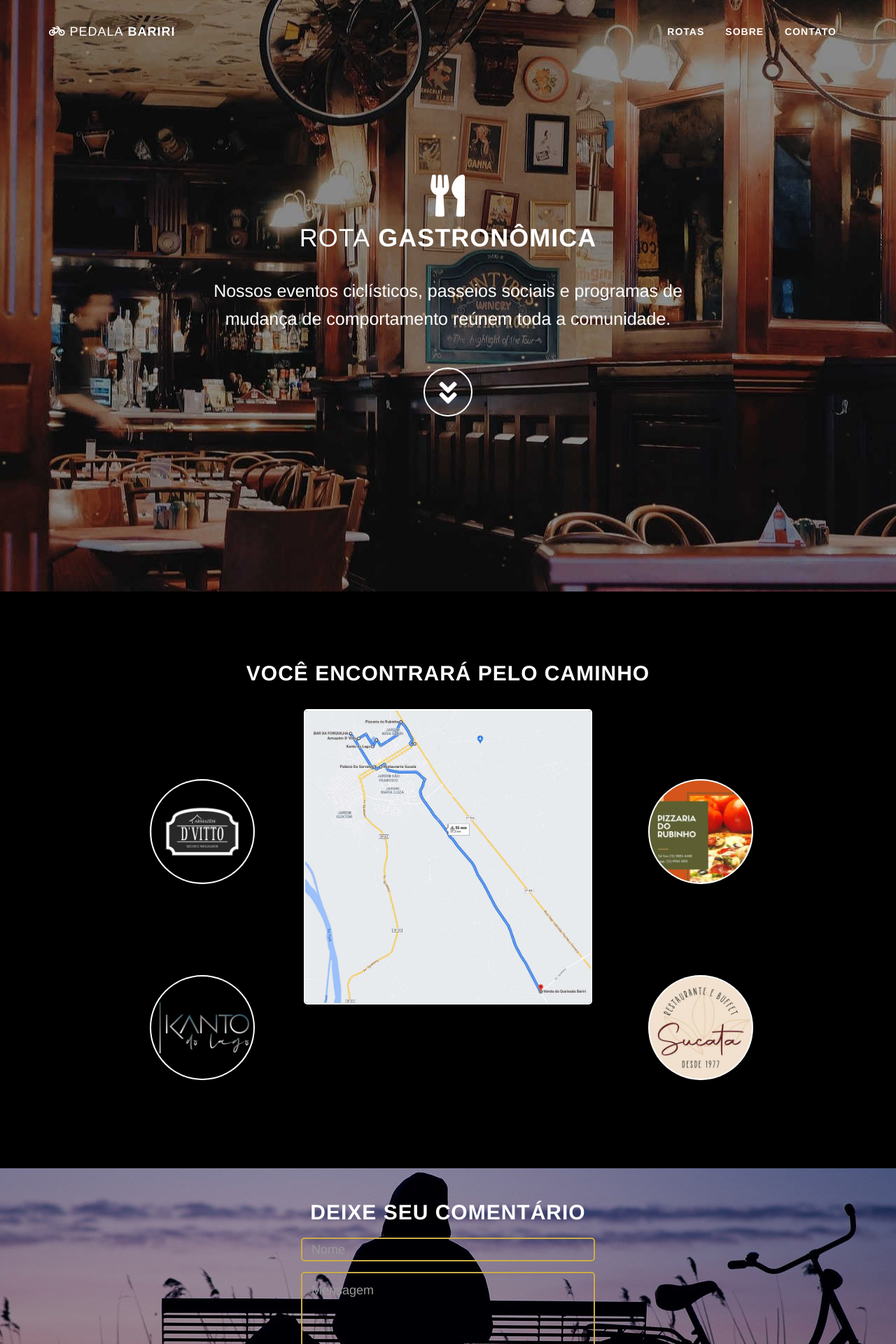
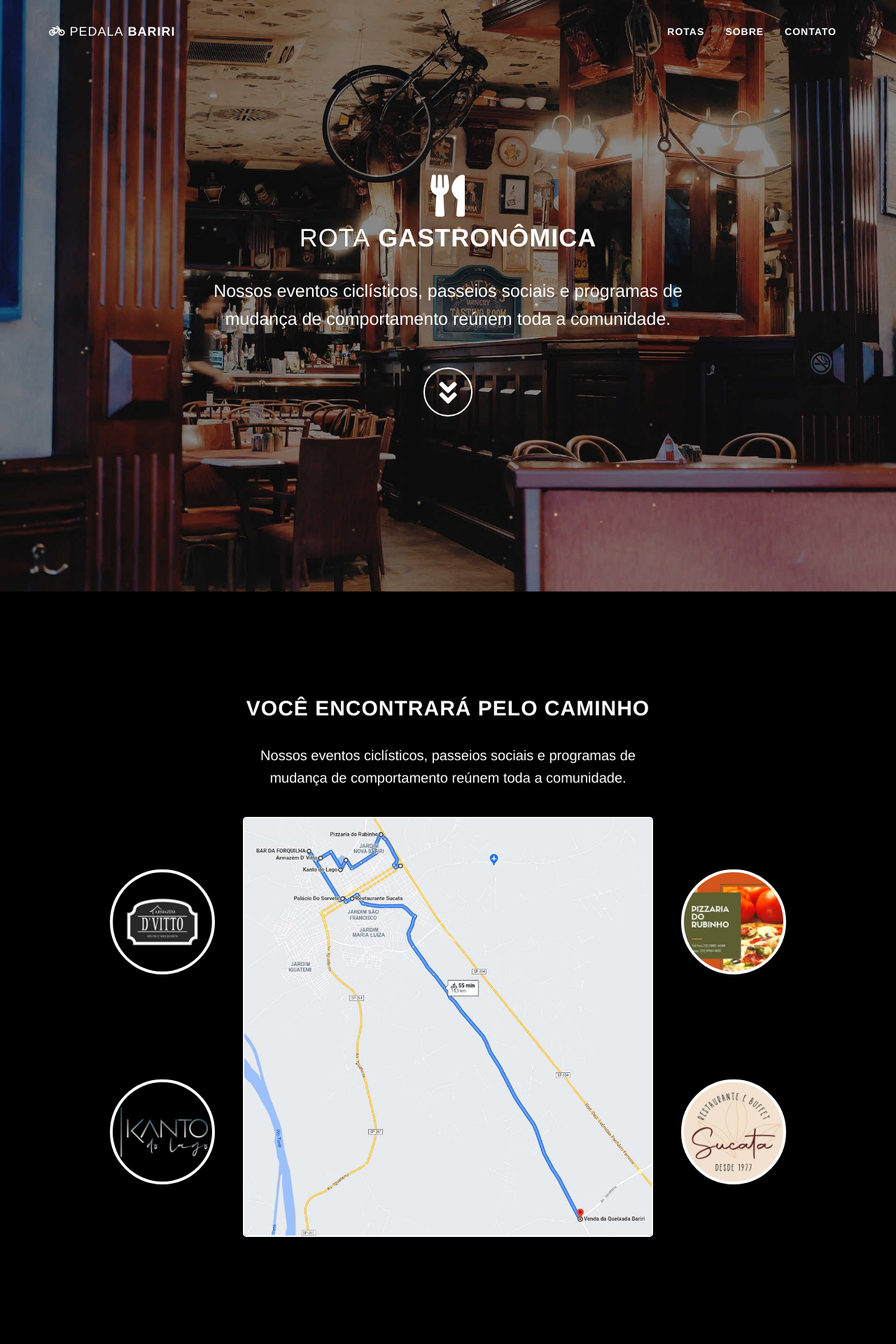
Before and after one commit to univesp-bariri/pedala-bariri, a Flask app: page /gastronomica in a window 1280 px wide. Shown: the top 1920 px of the page at 70% size. Run offline with Flask 2, Linux system fonts and the light colour scheme; data comes from the database, SQL or seed files in the repository; both versions use the stored data as it was after the commit; some libraries are stand-ins or nearby versions.

Commit message:
Fix layout II

```diff
--- a/app.py
+++ b/app.py
@@ -37,7 +37,7 @@ email_settings = {
     "MAIL_PORT": 465,
     "MAIL_USE_TLS": False,
     "MAIL_USE_SSL": True,
-    "MAIL_USERNAME": 'MAIL_USERNAME',
+    "MAIL_USERNAME": 'MAIL_USER',
     "MAIL_PASSWORD": 'MAIL_PASSWORD'
 }
 
--- a/static/css/style.css
+++ b/static/css/style.css
@@ -141,19 +141,57 @@ a:focus {
     -moz-background-size: cover;
     background-size: cover;
     -o-background-size: cover;
-
 }
 
 .intro-gastro {
+    display: table;
+    width: 100%;
+    height: 100%;
+    margin: 0px;
+    border: 0;
+    padding: 100px 0;
+    text-align: center;
+    color: #fff;
     background: url(../img/intro-bg-gastro.jpg) no-repeat center scroll;
+    background-color: #000;
+    -webkit-background-size: cover;
+    -moz-background-size: cover;
+    background-size: cover;
+    -o-background-size: cover;
 }
 
 .intro-cultural {
+    display: table;
+    width: 100%;
+    height: 100%;
+    margin: 0px;
+    border: 0;
+    padding: 100px 0;
+    text-align: center;
+    color: #fff;
     background: url(../img/intro-bg-cultural.jpg) no-repeat center scroll;
+    background-color: #000;
+    -webkit-background-size: cover;
+    -moz-background-size: cover;
+    background-size: cover;
+    -o-background-size: cover;
 }
 
 .intro-rural {
+    display: table;
+    width: 100%;
+    height: 100%;
+    margin: 0px;
+    border: 0;
+    padding: 100px 0;
+    text-align: center;
+    color: #fff;
     background: url(../img/intro-bg-rural.jpg) no-repeat center scroll;
+    background-color: #000;
+    -webkit-background-size: cover;
+    -moz-background-size: cover;
+    background-size: cover;
+    -o-background-size: cover;
 }
 
 .intro-body {
@@ -258,10 +296,6 @@ a:focus {
     }
 }
 
-.content-section {
-    padding-top: 100px;
-}
-
 .about-section {
     width: 100%;
     padding: 50px 0;
@@ -297,10 +331,6 @@ a:focus {
 
 }
 
-#about {
-    padding-top: 150px;
-}
-
 .btn {
     text-transform: uppercase;
     font-family: Montserrat,"Helvetica Neue",Helvetica,Arial,sans-serif;
@@ -333,13 +363,13 @@ a:focus {
     margin-top: 0;
 }
 
-@media(max-width:1199px) {
+@media(max-width:1070px) {
     ul.banner-social-buttons {
         margin-top: 15px;
     }
 }
 
-@media(max-width:767px) {
+@media(max-width:1070px) {
     ul.banner-social-buttons>li {
         display: block;
         margin-bottom: 20px;
@@ -406,7 +436,10 @@ canvas{
 }
 
 #route {
-    padding-top: 100px;
+    padding: 150px 0;
+    width: 100%;
+    margin-left: 0;
+
 }
 
 .images {
@@ -424,18 +457,24 @@ canvas{
 
 .row-image {
     width: 100%;
-    margin: 0;
+    margin: 0 40px;
 }
 
-#route {
+.row, .col-lg-offset-2{
     width: 100%;
-    margin-left: 0;
+    margin: 0%;
 }
 
-#route p {
+.route-section {
     margin: 0 auto;
-    width: 50%;
-    padding-bottom: 40px;;
+    padding-bottom: 80px;
+}
+
+.routes-images p {
+    margin: 0 auto;
+    padding: 20px 0 40px 0px;
+    color: #FFF;
+    width: 350px;
 }
 
 @import url(https://fonts.googleapis.com/css?family=Montserrat:400,700);
@@ -486,18 +525,15 @@ textarea {
 
 [type="button"] {
     font-family: 'Montserrat', Arial, Helvetica, sans-serif;
-    width: 100%;
-    background:#ccad49;
     border-radius:5px;
     border:0;
     cursor:pointer;
     color:white;
     font-size:24px;
-    padding-top:10px;
-    padding-bottom:10px;
     transition: all 0.3s;
-    margin-top:-4px;
+    margin: 5px 10px 0 10px;
     font-weight:700;
+    padding: 0;
   }
 
 #btn-send-loader {
@@ -519,17 +555,18 @@ textarea {
     margin-top: 50px;
 }
 
-#route {
-    margin-bottom: 150px;
-}
-
 .routes-images {
-    display: ruby;
+    display: flex;
+    flex-wrap: wrap;
+    position: relative;
+    width: 100%;
+    justify-content: center;
+    padding-top: 40px;
 }
 
 .routes-images img {
     width: 300px;
-    margin: 0 20px;
+    margin: 0 60px;
     border: 2px solid #FFF;
 }
 
@@ -663,7 +700,8 @@ textarea.form-control {
 }
 
 .container-gastro img, .container-cultural img, .container-rural img {
-    width: 50%;
+    height: 600px;
+    width: auto;
     margin: 0;
     border-radius: 5px;
     transition: .5s ease;
@@ -702,24 +740,41 @@ padding: 16px 32px;
     height: 150px;
     width: 150px;
     padding: 2px;
-    position: absolute;
+    position: relative;
+    margin: 40px;
+    flex-wrap: wrap;
 }
 
 /* Rota Gastronômica Imagens */
 .rubinho, .eventos {
-    margin: 100px 80px;
+    margin: 80px 80px;
 }
 
 .sucata, .mariofava {
-    margin: 380px 80px;
+    margin: 360px 80px;
 }
 
 .dvitto, .museu {
-    margin: 100px -220px;
+    margin: 80px -220px;
 }
 
 .kanto, .dupla {
-    margin: 380px -220px;
+    margin: 360px -220px;
+}
+
+.p-title {
+    margin: 0 auto;
+    max-width: 650px;
+    padding: 0 20px;
+}
+
+.gastro-inner {
+    width: 100%;
+}
+
+.right-content, .left-content {
+    display: grid;
+    align-items: center;
 }
 
 /* --------------------------- */
@@ -728,3 +783,89 @@ padding: 16px 32px;
     height: 500px;
     width: 300px;
 }
+
+img {
+    font-size: 0;
+    color: #000;
+}
+
+/* Mobile */
+@media screen and (max-width:1070px) {
+    .view {
+        width: 400px;
+    }
+
+    .right-content, .left-content {
+        display: inline;
+        align-items: center;
+    }
+
+    .navbar-header {
+        margin-bottom: 25px;
+    }
+
+    .navbar-toggle {
+        margin: 0;
+    }
+
+    #route {
+        padding-bottom: 50px;
+    }
+
+
+}
+
+/* Tiny-Mobile */
+@media screen and (max-width:750px) {
+    .about-section {
+        margin-top: 100px;
+    }
+
+    #contact {
+        padding: 0;
+    }
+
+    #comment-box {
+        max-width: 90%;
+    }
+
+    .places {
+        scale: 70%;
+        margin: 0;
+    }
+
+    .right-content, .left-content {
+        display: flex;
+        align-items: center;
+    }
+
+    .places img {
+        margin: 0;
+    }
+
+    #route {
+        padding: 100px 0 0 0;
+    }
+
+    .routes-images {
+        padding: 0;
+    }
+
+    .container-gastro .image-gastro, .container-cultural .image-cultural, .container-rural .image-rural {
+        height: 300px;
+    }
+
+    .about-section {
+        margin-top: 50px;
+    }
+
+    .container .navbar-header {
+        padding: 20px 0;
+        margin: 0 20px;
+    }
+
+    .navbar-brand {
+        padding-left: 0;
+    }
+
+}
--- a/static/js/style.js
+++ b/static/js/style.js
@@ -11,7 +11,7 @@ $(function() {
         var $anchor = $(this);
         $('html, body').stop().animate({
             scrollTop: $($anchor.attr('href')).offset().top
-        }, 1500, 'easeInOutExpo');
+        }, 1000, 'easeInOutExpo');
         event.preventDefault();
     });
 });
--- a/templates/gastronomica.html
+++ b/templates/gastronomica.html
@@ -59,7 +59,7 @@
                 <div class="row">
                     <div class="col-md-8 col-md-offset-2">
                         <h1><i class="fa fa-title fas fa-utensils"></i> <br> <span class="light">Rota</span> Gastronômica</h1>
-                        <p class="intro-text">Nossos eventos ciclísticos, passeios sociais e programas de mudança de comportamento reúnem toda a comunidade. </p>
+                        <p class="intro-text">Nossos eventos ciclísticos, passeios sociais e programas de mudança de comportamento reúnem toda a comunidade.</p>
                         <div class="page-scroll">
                             <a href="#route" class="btn btn-circle">
                                 <i class="fa fa-angle-double-down animated"></i>
@@ -73,25 +73,30 @@
 
     <section id="route" class="container content-section text-center route-gastro">
         <div class="row">
-            <div class="col-lg-8 col-lg-offset-2">
+            <div class="col-lg-8 col-lg-offset-2 gastro-inner">
                 <h2>Você encontrará pelo caminho</h2>
-                <a class="places" href="https://www.instagram.com/armazemdvitto/" target="_blank"><img class="zoom-places dvitto" src="{{ url_for('static', filename='img/dvitto.jpg') }}" alt="Armazeḿ DVitto"></a>
-                <a class="places" href="https://www.instagram.com/kantodolago/" target="_blank"><img class="zoom-places kanto" src="{{ url_for('static', filename='img/kanto.jpg') }}" alt="Kanto do Lago"></a>
+                <p class="p-title">Nossos eventos ciclísticos, passeios sociais e programas de mudança de comportamento reúnem toda a comunidade.</p>
                 <div class="routes-images container-gastro">
+                    <div class="left-content">
+                        <a class="places" href="https://www.instagram.com/armazemdvitto/" target="_blank"><img class="zoom-places dvitto" src="{{ url_for('static', filename='img/dvitto.jpg') }}" alt="Armazeḿ DVitto"></a>
+                        <a class="places" href="https://www.instagram.com/kantodolago/" target="_blank"><img class="zoom-places kanto" src="{{ url_for('static', filename='img/kanto.jpg') }}" alt="Kanto do Lago"></a>
+                    </div>
                     <img class="image-gastro" src="{{ url_for('static', filename='img/gastro-map.jpg') }}" alt="Rota Gastronômica">
                     <div class="middle">
                         <a href="https://www.google.com.br/maps/dir/-22.0682901,-48.7284741/Pizzaria+do+Rubinho/-22.0671064,-48.7404569/Kanto+do+Lago/Armaz%C3%A9m+D'+Vitto/BAR+DA+FORQUILHA,+Bariri+-+SP/Pal%C3%A1cio+Do+Sorvete/Restaurante+Sucata/Venda+da+Queixada+Bariri/@-22.1200487,-48.738822,13z/data=!4m51!4m50!1m0!1m5!1m1!1s0x94bf4adb2c92eed7:0xc356346f6873751c!2m2!1d-48.7327195!2d-22.0618748!1m0!1m5!1m1!1s0x94bf4be797ac6ef1:0x5a3440724dc61fb3!2m2!1d-48.7416355!2d-22.069057!1m5!1m1!1s0x94bf4aef630296e9:0xd2c18f8d6785aa85!2m2!1d-48.7460052!2d-22.0666659!1m5!1m1!1s0x94bf4b6759abef59:0x1d865c5de9d5aced!2m2!1d-48.7485679!2d-22.0652466!1m5!1m1!1s0x94bf4ae028ea2661:0xed6f9d8bdfef733a!2m2!1d-48.7411902!2d-22.0748949!1m10!1m1!1s0x94bf4b2002f7eeb5:0x54117d52c8fc2a73!2m2!1d-48.7390855!2d-22.0749414!3m4!1m2!1d-48.6896097!2d-22.1392867!3s0x94b8b31bf14c806b:0xa1c3ad97acf7da0c!1m5!1m1!1s0x94b8b2fccd2fd91f:0x87ee79a0cd45a640!2m2!1d-48.6890006!2d-22.1401872!3e1" target="_blank">
                         <div class="text-gastro">Acesse a rota</div>
                         </a>
                     </div>
+                    <div class="right-content">
+                        <a class="places" href="https://www.instagram.com/pizzariarubinho_ofc/" target="_blank"><img class="zoom-places rubinho" src="{{ url_for('static', filename='img/rubinho.jpg') }}" alt="Pizzaria do Rubinho"></a>
+                        <a class="places" href="https://www.instagram.com/sucata.restauranteebuffet/" target="_blank"><img class="zoom-places sucata" src="{{ url_for('static', filename='img/sucata.jpg') }}" alt="Restaurante Sucata"></a>
+                    </div>
                 </div>
-                <a class="places" href="https://www.instagram.com/pizzariarubinho_ofc/" target="_blank"><img class="zoom-places rubinho" src="{{ url_for('static', filename='img/rubinho.jpg') }}" alt="Pizzaria do Rubinho"></a>
-                <a class="places" href="https://www.instagram.com/sucata.restauranteebuffet/" target="_blank"><img class="zoom-places sucata" src="{{ url_for('static', filename='img/sucata.jpg') }}" alt="Restaurante Sucata"></a>
             </div>
         </div>
     </section>
 
-    <section id="about-gastro" class="content-section text-center">
+    <section id="about-gastro" class="text-center">
         <div class="about-section about-inner about-section-gastro">
             <h2 class="left-comment">Deixe seu comentário</h2>
             <div class="container">
```
Also changed, not shown: templates/cultural.html (+10 -4 lines), templates/index.html (+19 -10 lines), templates/rural.html (+10 -4 lines), database.db, static/img/bg-cultural.jpg, static/img/bg-gastro.jpg, static/img/bg-rural.jpg.
